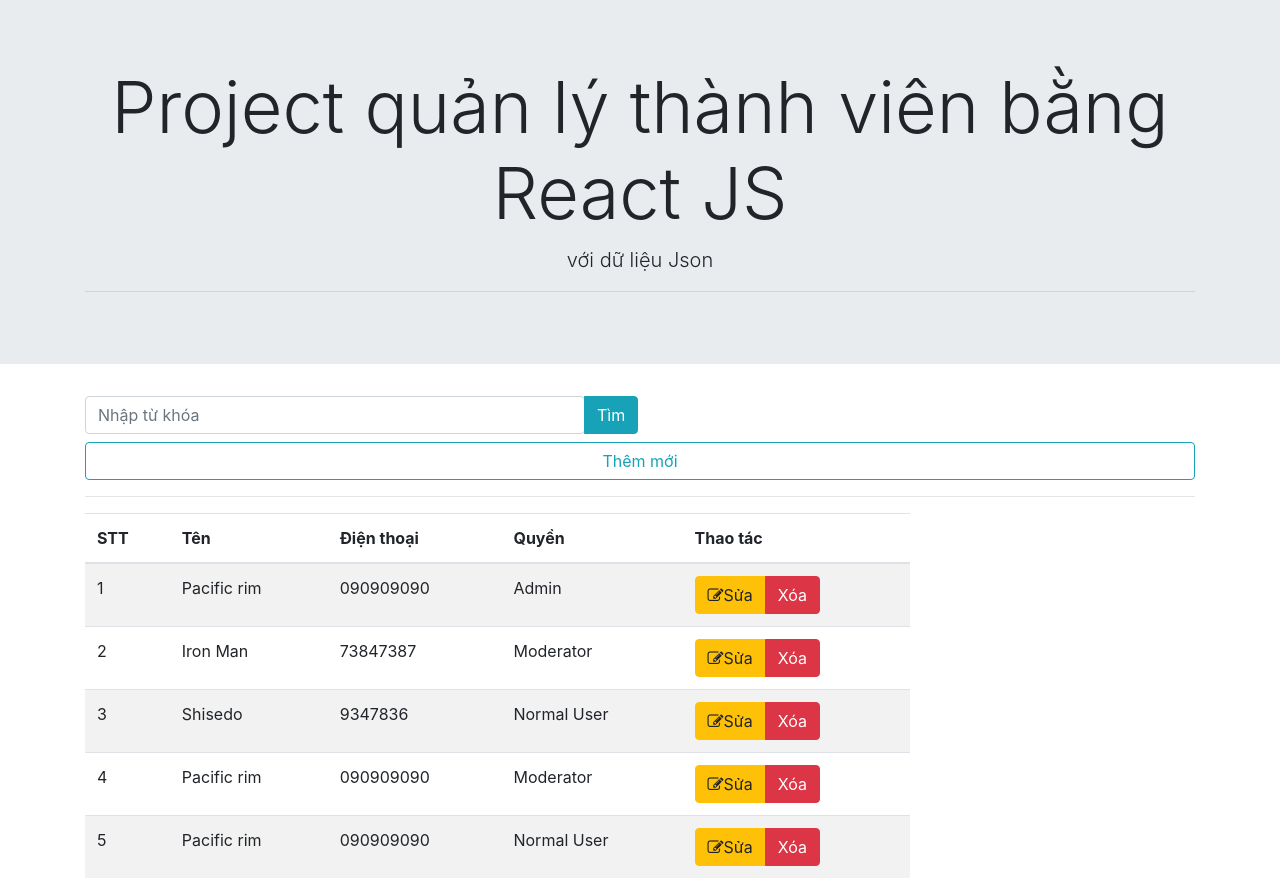
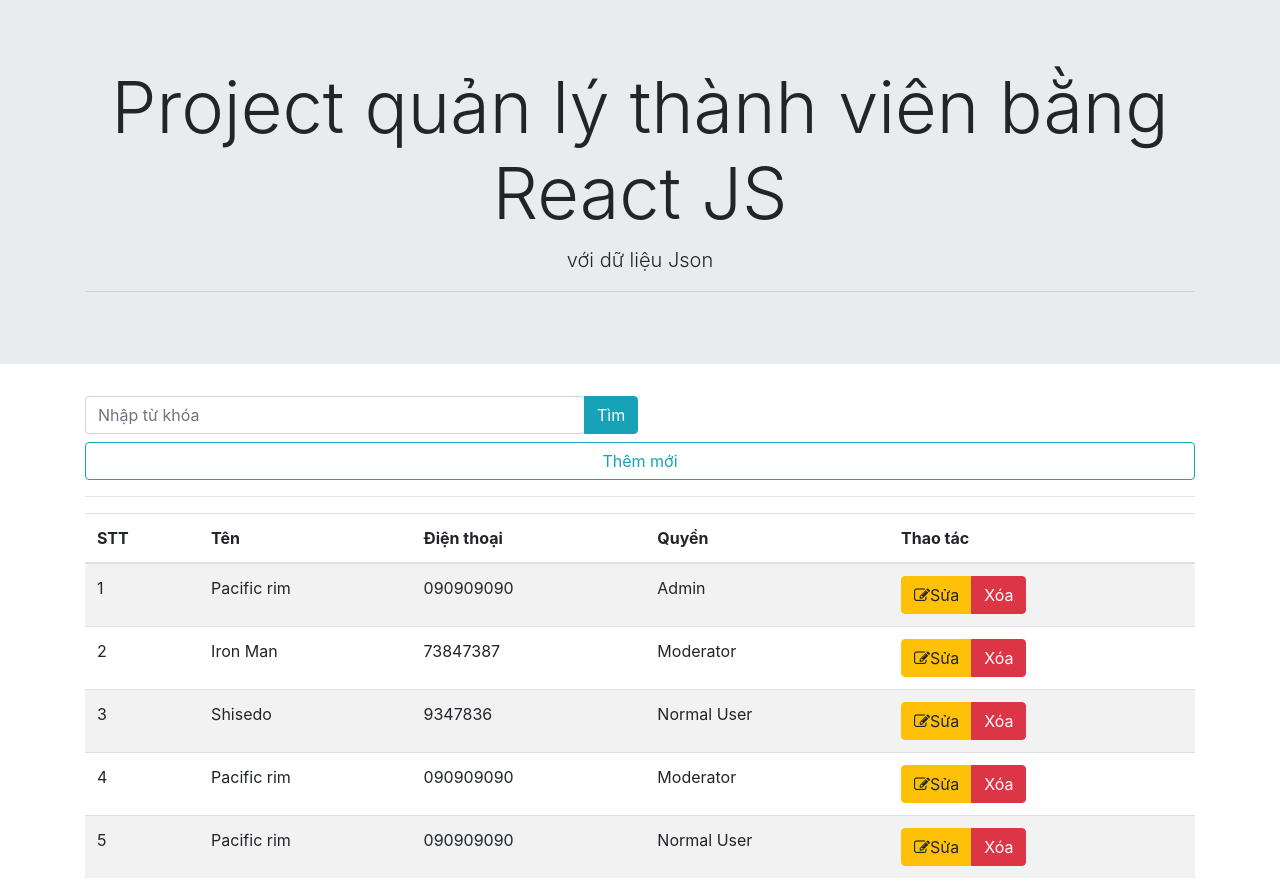
Before and after one commit to cntt2-trangle/react-js, a React (Create React App) app: page / in a window 1280 px wide. Built offline with nearby package versions, Linux system fonts and the light colour scheme.

Commit message:
[PHAN-024] 066 Tu dong co gian giao dien su dung col

```diff
--- a/src/Components/AddUser.js
+++ b/src/Components/AddUser.js
@@ -4,6 +4,7 @@ class AddUser extends Component {
     kiemTraTrangThai = () => {
         if(this.props.hienThiForm === true) {
             return (
+                <div className="col">
                     <div className="card boder-primary mb-3 mt-2">
                         <div className="card-header">Thêm mới User vào hệ thống</div>
                         <div className="card-body text-primary">
@@ -24,16 +25,15 @@ class AddUser extends Component {
                             <div className="btn btn-block btn-primary">Thêm mới</div>
                         </div>
                     </div>
+                </div>
             )
         }
     }
     render() {
         return (
-            <div className="col-3">
             <div>
                 {/* {this.hienThiNut()} */}
                 {this.kiemTraTrangThai()}
-                </div>
             </div>
         );
     }
--- a/src/Components/TableData.js
+++ b/src/Components/TableData.js
@@ -9,7 +9,7 @@ class TableData extends Component {
     render() {
         console.log(this.props.dataUserProps);
         return (
-            <div className="col-9">
+            <div className="col">
                 <table className="table table-striped table-hover">
                     <thead>
                     <tr>
```
Lines whose indentation alone changed are shown as unchanged.
